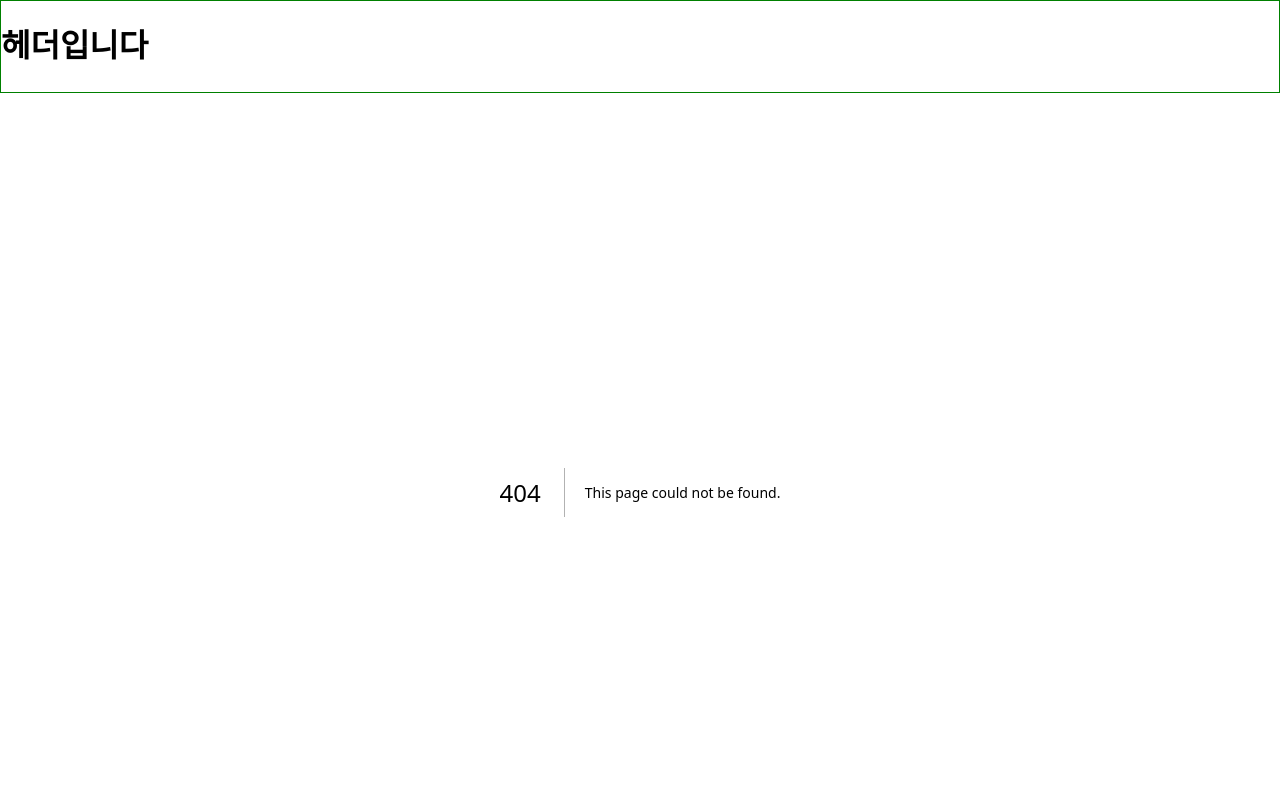
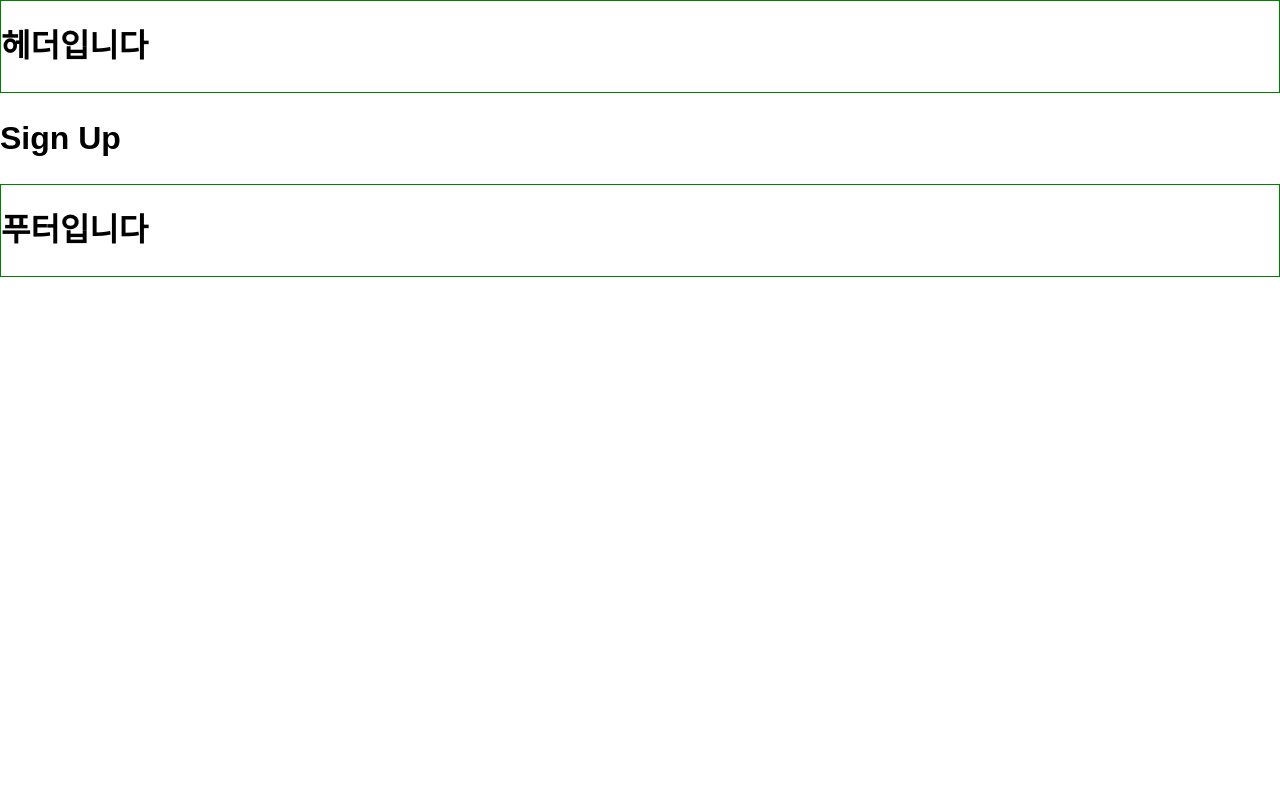
Before and after one commit to nostrss/nextjs-blog, a Next.js app: page /signup in a window 1280 px wide. Before the commit this address had no page. Shown: the top 800 px of the page. Built offline with nearby package versions, Linux system fonts and the light colour scheme.

Commit message:
begin signup page

```diff
--- /dev/null
+++ b/src/pages/signup/index.tsx
@@ -0,0 +1,7 @@
+export default function SignUp() {
+  return (
+    <div>
+      <h1>Sign Up</h1>
+    </div>
+  );
+}
```
